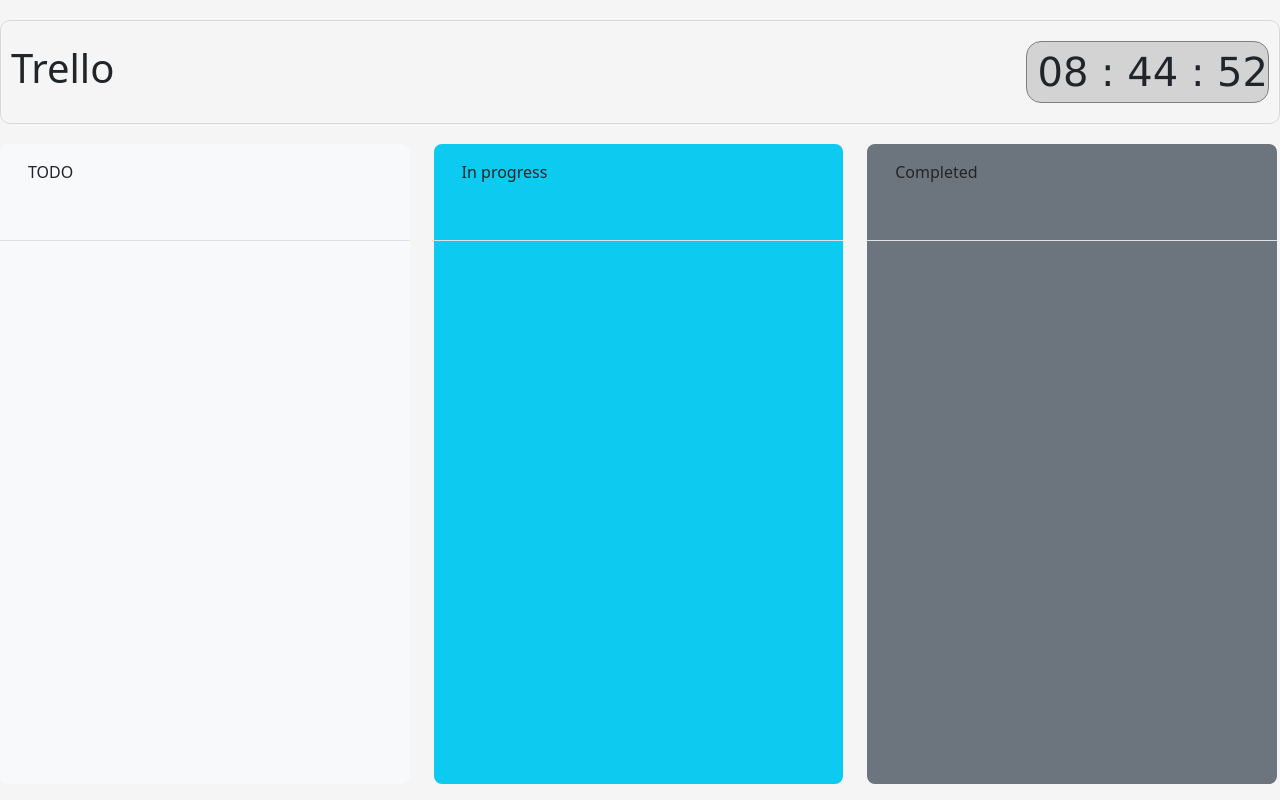
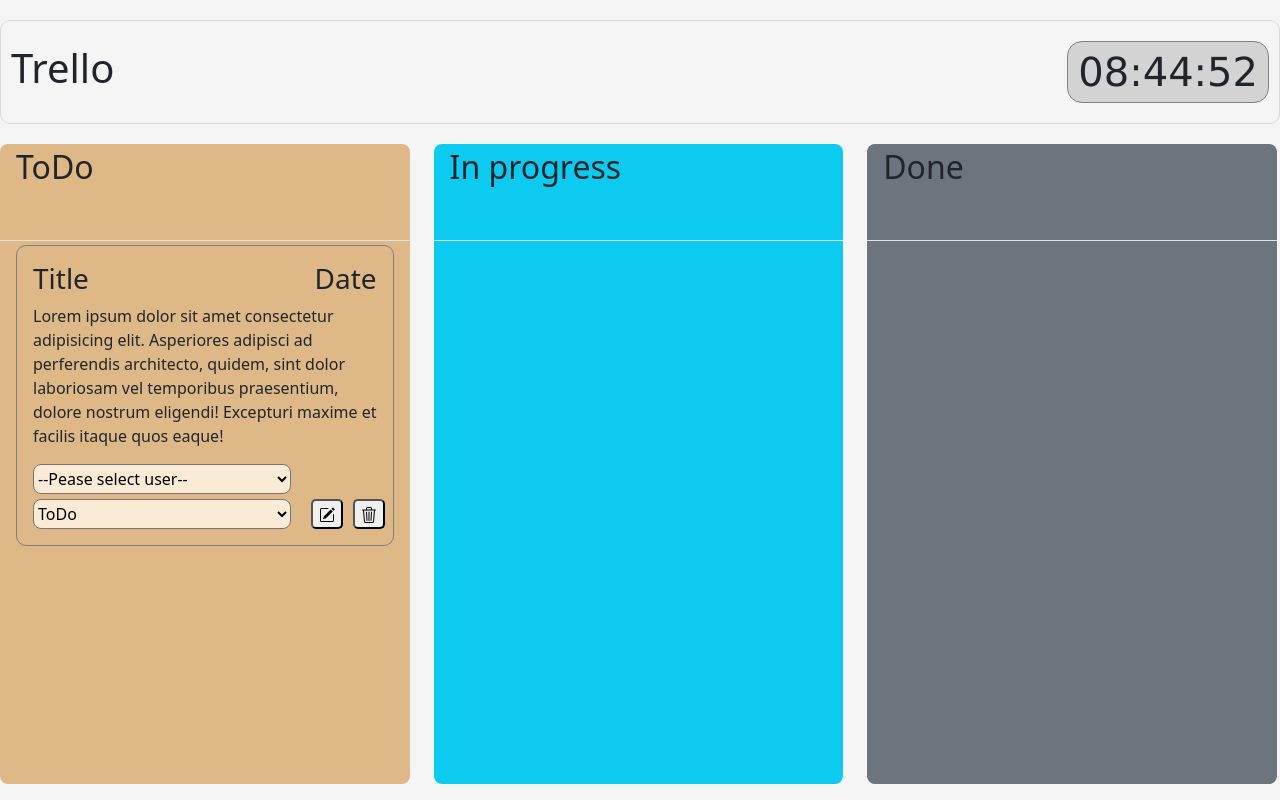
Before and after one commit to aaptr/Trello-clone, a website built with Parcel: page src/index.html in a window 1280 px wide. Built offline with nearby package versions, Linux system fonts and the light colour scheme.

Commit message:
Clock moved to module helpers. Created helpers "SetData" and "GetData". Created task template.

```diff
--- a/src/index.html
+++ b/src/index.html
@@ -12,41 +12,89 @@
 <body>
   <div class="header">
     <h1>Trello</h1>
-    <div class="clock">
-      <ul>
+    <div class="clock" id="clock">
+
+      <!-- <ul>
         <li class="clock__digit" id="hours">00</li>
         <li id="separator">:</li>
         <li class="clock__digit" id="minutes">00</li>
         <li id="separator">:</li>
         <li class="clock__digit" id="seconds">00</li>
-      </ul>
+      </ul> -->
     </div>
   </div>
-  <div class="container">
-    <div class="row container__header column-gap-4">
-      <div class="col-md-4 h-100 bg-light rounded-top-3 container__column">
-        <div class="p-3">TODO</div>
+  <div class="container board">
+    <div class="row board__header column-gap-4">
+      <div class="col-md-4 h-100 rounded-top-3 board__column-header todos">
+        <div class="p-1">
+          <h2>ToDo</h2>
+        </div>
       </div>
-      <div class="col-md-4 h-100 bg-info rounded-top-3 container__column">
-        <div class="p-3">In progress</div>
+      <div class="col-md-4 h-100 bg-info rounded-top-3 board__column-header">
+        <div class="p-1">
+          <h2>In progress</h2>
+        </div>
       </div>
-      <div class="col-md-4 h-100 bg-secondary rounded-top-3 container__column">
-        <div class="p-3">Completed</div>
+      <div class="col-md-4 h-100 bg-secondary rounded-top-3 board__column-header">
+        <div class="p-1">
+          <h2>Done</h2>
+        </div>
       </div>
     </div>
-    <div class="row container__content column-gap-4">
-      <div class="col-md-4 h-100 overflow-auto border-top bg-light rounded-bottom-3 container__column">
-        <div class="p-3">
+    <div class="row board__work-area column-gap-4">
+      <div class="col-md-4 h-100 overflow-auto border-top rounded-bottom-3 board__column todos">
+        <div class="p-1">
+          <div class="task p-3">
+            <div class="task__header">
+              <h3>Title</h3>
+              <h3>Date</h3>
+            </div>
+            <p class="task__description">Lorem ipsum dolor sit amet consectetur adipisicing elit. Asperiores adipisci ad
+              perferendis architecto, quidem, sint dolor laboriosam vel temporibus praesentium, dolore nostrum eligendi!
+              Excepturi maxime et facilis itaque quos eaque!</p>
+            <select class="task__select" name="users" id="user-select">
+              <option value="">--Pease select user--</option>
+              <option value="alex">Alex</option>
+              <option value="john">John</option>
+              <option value="anna">Anna</option>
+            </select>
+            <div class="task__footer">
+              <select class="task__select" name="status" id="status-select">
+                <option value="todo">ToDo</option>
+                <option value="in-progres">In Progress</option>
+                <option value="done">Done</option>
+              </select>
+              <div class="task__buttons">
+                <button type="button" class="task__button task__button_edit" data-bs-toggle="tooltip"
+                  data-bs-placement="top" title="Edit">
+                  <svg xmlns="http://www.w3.org/2000/svg" width="16" height="16" fill="currentColor"
+                    class="bi bi-pencil-square" viewBox="0 0 16 16">
+                    <path
+                      d="M15.502 1.94a.5.5 0 0 1 0 .706L14.459 3.69l-2-2L13.502.646a.5.5 0 0 1 .707 0l1.293 1.293zm-1.75 2.456-2-2L4.939 9.21a.5.5 0 0 0-.121.196l-.805 2.414a.25.25 0 0 0 .316.316l2.414-.805a.5.5 0 0 0 .196-.12l6.813-6.814z" />
+                    <path fill-rule="evenodd"
+                      d="M1 13.5A1.5 1.5 0 0 0 2.5 15h11a1.5 1.5 0 0 0 1.5-1.5v-6a.5.5 0 0 0-1 0v6a.5.5 0 0 1-.5.5h-11a.5.5 0 0 1-.5-.5v-11a.5.5 0 0 1 .5-.5H9a.5.5 0 0 0 0-1H2.5A1.5 1.5 0 0 0 1 2.5z" />
+                  </svg>
+                </button>
+                <button type="button" class="task__button task__button_remove" data-bs-toggle="tooltip"
+                  data-bs-placement="top" title="Remove">
+                  <svg xmlns="http://www.w3.org/2000/svg" width="16" height="16" fill="currentColor"
+                    class="bi bi-trash3" viewBox="0 0 16 16">
+                    <path
+                      d="M6.5 1h3a.5.5 0 0 1 .5.5v1H6v-1a.5.5 0 0 1 .5-.5M11 2.5v-1A1.5 1.5 0 0 0 9.5 0h-3A1.5 1.5 0 0 0 5 1.5v1H1.5a.5.5 0 0 0 0 1h.538l.853 10.66A2 2 0 0 0 4.885 16h6.23a2 2 0 0 0 1.994-1.84l.853-10.66h.538a.5.5 0 0 0 0-1zm1.958 1-.846 10.58a1 1 0 0 1-.997.92h-6.23a1 1 0 0 1-.997-.92L3.042 3.5zm-7.487 1a.5.5 0 0 1 .528.47l.5 8.5a.5.5 0 0 1-.998.06L5 5.03a.5.5 0 0 1 .47-.53Zm5.058 0a.5.5 0 0 1 .47.53l-.5 8.5a.5.5 0 1 1-.998-.06l.5-8.5a.5.5 0 0 1 .528-.47M8 4.5a.5.5 0 0 1 .5.5v8.5a.5.5 0 0 1-1 0V5a.5.5 0 0 1 .5-.5" />
+                  </svg>
+                </button>
+              </div>
+            </div>
+          </div>
+        </div>
+      </div>
+      <div class="col-md-4 h-100 bg-info overflow-auto border-top rounded-bottom-3 board__column">
+        <div class="p-1">
 
         </div>
       </div>
-      <div class="col-md-4 h-100 bg-info overflow-auto border-top rounded-bottom-3 container__column">
-        <div class="p-3">
-
-        </div>
-      </div>
-      <div class="col-md-4 h-100 overflow-auto border-top bg-secondary rounded-bottom-3 container__column">
-        <div class="p-3">
+      <div class="col-md-4 h-100 overflow-auto border-top bg-secondary rounded-bottom-3 board__column">
+        <div class="p-1">
 
         </div>
       </div>
--- a/src/js/app.js
+++ b/src/js/app.js
@@ -1,21 +1,9 @@
 import { Modal } from 'bootstrap'
+
+import { clock } from './helpers.js'
+
+setInterval(clock, 1000)
+clock
 
 // const instanceModal = new Modal('#exampleModal')
 // instanceModal.show()
-
-// clock script
-window.onload = function () {
-  setInterval(function () {
-    // Seconds
-    const seconds = new Date().getSeconds();
-    document.getElementById("seconds").innerHTML = (seconds < 10 ? '0' : '') + seconds;
-
-    // Minutes
-    const minutes = new Date().getMinutes();
-    document.getElementById("minutes").innerHTML = (minutes < 10 ? '0' : '') + minutes;
-
-    // Hours
-    const hours = new Date().getHours();
-    document.getElementById("hours").innerHTML = (hours < 10 ? '0' : '') + hours;
-  }, 1000);
-}
--- /dev/null
+++ b/src/js/helpers.js
@@ -0,0 +1,34 @@
+function clock() {
+  const date = new Date()
+  let seconds = (date.getSeconds() < 10) ? '0' + date.getSeconds() : date.getSeconds()
+  let minutes = (date.getMinutes() < 10) ? '0' + date.getMinutes() : date.getMinutes()
+  let hours = (date.getHours() < 10) ? '0' + date.getHours() : date.getHours()
+
+  document.getElementById("clock").innerHTML = hours + ':' + minutes + ':' + seconds
+}
+
+function setDataToLocalStorage(data) {
+  localStorage.setItem('tasks', JSON.stringify(data))
+}
+
+function getDataFromLocalStorage() {
+  const tasks = localStorage.getItem('tasks')
+  if (tasks) {
+    return JSON.parse(tasks)
+  } else {
+    return []
+  }
+}
+
+function render(payload) {
+
+
+}
+
+
+export {
+  clock,
+  setDataToLocalStorage,
+  getDataFromLocalStorage,
+  render
+}
--- a/src/scss/app.scss
+++ b/src/scss/app.scss
@@ -1,5 +1,6 @@
 // Vendors
 @import "bootstrap/scss/bootstrap";
+
 
 body {
   background-color: #f5f5f5;
@@ -25,7 +26,7 @@
   background-color: lightgray;
   border: solid 0.5px gray;
   border-radius: 15px;
-  padding-left: 10px;
+  padding: 0 10px;
 }
 
 .clock__digit {
@@ -73,25 +74,72 @@
   };
 }
 
-.container {
+.board {
   height: 80vh;
   column-gap: 20px;
   max-width: 1420px;
 }
 
-.container__column::-webkit-scrollbar {
+.board__header {
+  height: 15%;
+}
+
+.board__column-header {
+  max-width: 32%;
+}
+
+.board__work-area {
+  height: 85%;
+}
+
+.board__column {
+  max-width: 32%;
+}
+
+.board__column::-webkit-scrollbar {
   display: none;
   // border-radius: 20px;
 }
 
-.container__header {
-  height: 15%;
+.todos {
+  background-color: burlywood;
 }
 
-.container__content {
-  height: 85%;
+.task {
+  border: solid 1px gray;
+  border-radius: 10px;
+
 }
 
-.container__column {
-  max-width: 32%;
+.task__header {
+  display: flex;
+  justify-content: space-between;
+  align-items: center;
 }
+
+.task__select {
+  border-radius: 8px;
+  background-color: antiquewhite;
+  height: 30px;
+  width: 75%;
+}
+
+.task__footer {
+  margin-top: 5px;
+  display: flex;
+  justify-content: space-between;
+  align-items: center;
+}
+
+.task__buttons {
+  padding: 0 20px;
+  display: flex;
+  justify-content: space-evenly;
+  align-items: center;
+  gap: 10px;
+  width: 25%;
+}
+
+.task__button {
+  border-radius: 5px;
+}
```
Also changed, not shown: src/js/templates.js (added, +43 -0 lines).
